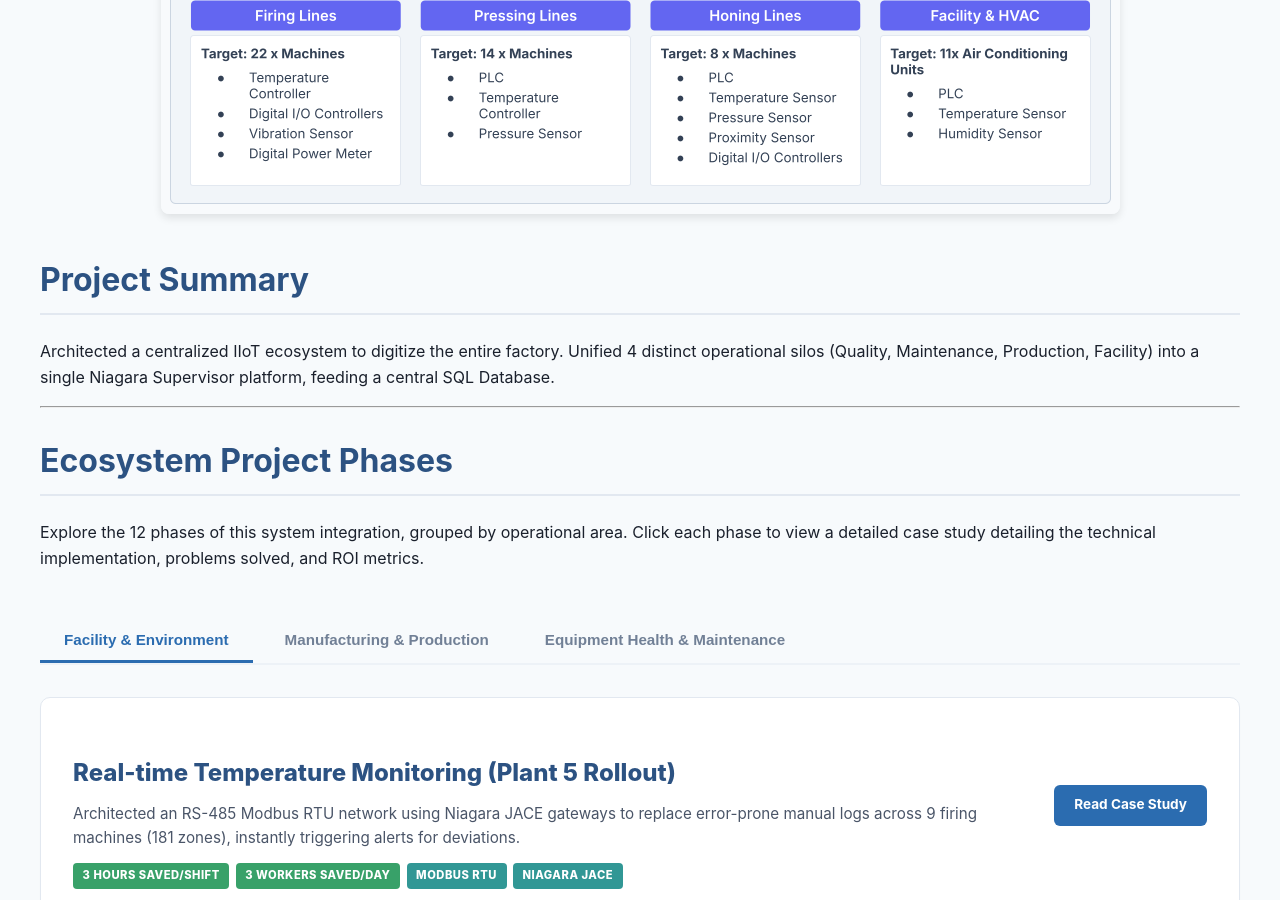
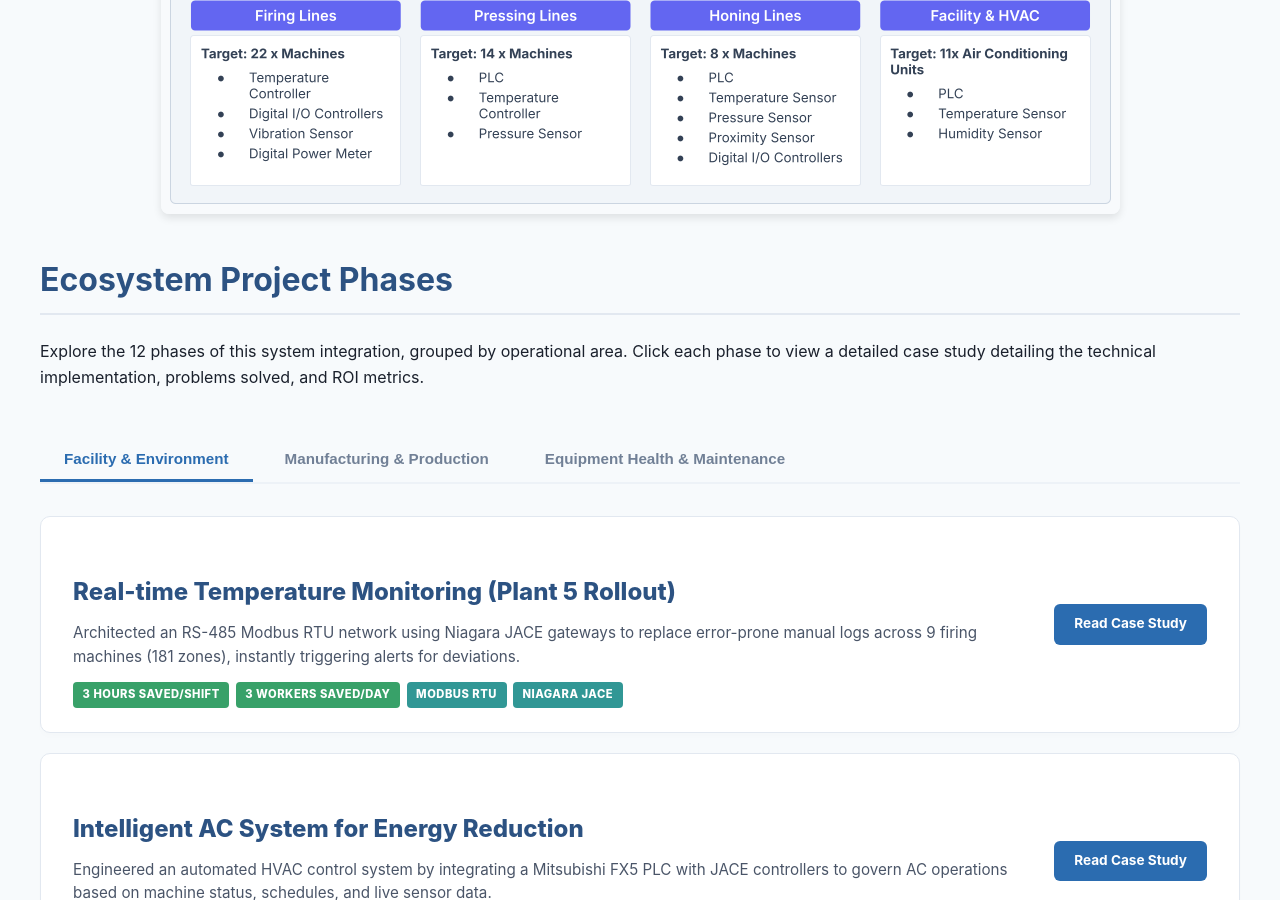
Before and after one commit to xion-xion/xion-xion.github.io, a Jekyll site: the page built from projects/project-smart-factory.html, in a window 1280 px wide and 900 px high, scrolled down 2278 px. Built offline with Jekyll 4.4.1, drawn with Linux system fonts in a browser that asks for light colours.

Commit message:
style(smart-factory): remove project summary section
Remove the Project Summary header and text located below the IIoT architecture diagram on the Smart Factory page.

```diff
--- a/projects/project-smart-factory.html
+++ b/projects/project-smart-factory.html
@@ -96,10 +96,6 @@ title: Integrated Smart Factory Ecosystem (IIoT)
 
 <section class="project-content-grid">
     <div class="main-content">
-        <h2>Project Summary</h2>
-        <p>Architected a centralized IIoT ecosystem to digitize the entire factory. Unified 4 distinct operational silos (Quality, Maintenance, Production, Facility) into a single Niagara Supervisor platform, feeding a central SQL Database.</p>
-
-        <hr>
 
         <h2>Ecosystem Project Phases</h2>
         <p>Explore the 12 phases of this system integration, grouped by operational area. Click each phase to view a detailed case study detailing the technical implementation, problems solved, and ROI metrics.</p>
```
